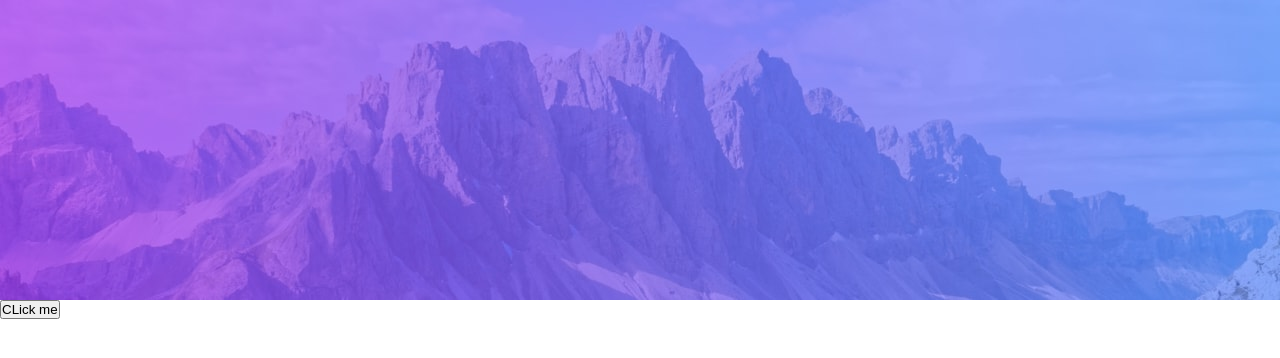
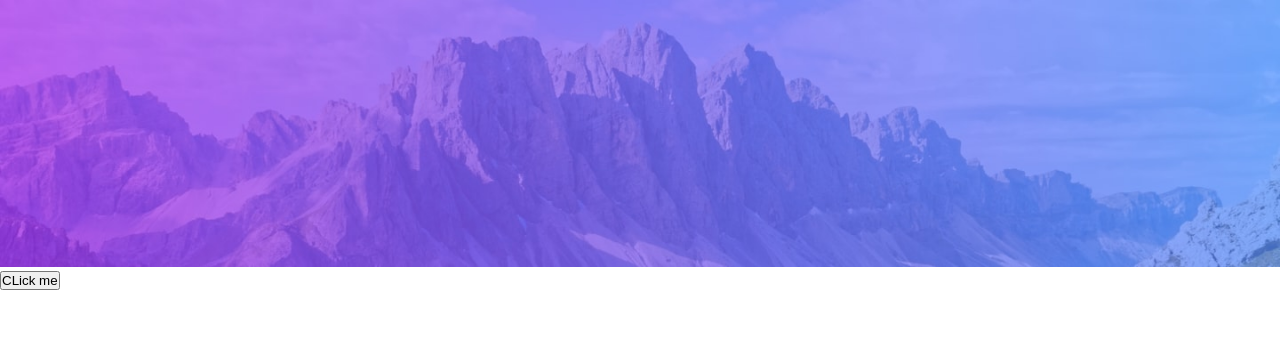
Before and after one commit to tonyykosseifyy/todo-app, a React (Create React App) app in the folder mern-tutorial/: page / in a window 1280 px wide. Shown: the top 358 px of the page. Built offline with nearby package versions, Linux system fonts and the light colour scheme.

Commit message:
app background-image created

```diff
--- a/mern-tutorial/src/App.js
+++ b/mern-tutorial/src/App.js
@@ -1,16 +1,28 @@
-import { useState } from "react";
+import { useState , useEffect } from "react";
 import './App.css';
-import Header from "./Components/Header";
-
+import bgDesktopLight from "./Assets/bg-desktop-light.jpg";
+import bgDesktopDark from "./Assets/bg-desktop-dark.jpg";
+import bgMobileLight from "./Assets/bg-mobile-light.jpg";
+import bgMobileDark from "./Assets/bg-mobile-dark.jpg";
+import { AppWrapper , AppBackgroundImage } from "./components";
 
 function App() {
   const [ darkTheme , setDarkTheme ] = useState(false);
-  const headerProps = {darkTheme , setDarkTheme};
+  const [ mobile , setMobile ] = useState(false);
+
+  useEffect(() => {
+    window.addEventListener("resize" , () => setMobile(window.innerWidth < 800))
+  }, [])
+  console.log(mobile);
+
   return (
-    <div className="app">
-      <Header {...headerProps} />
+    <AppWrapper>
+      <AppBackgroundImage
+        src={mobile ? darkTheme ? bgMobileDark:bgMobileLight : darkTheme ? bgDesktopDark:bgDesktopLight}
+        alt="design image"
+      />
       <button onClick={() => setDarkTheme(!darkTheme)}>CLick me</button>
-    </div>
+    </AppWrapper>
   );
 };
 
--- a/mern-tutorial/src/Components/Header.js
+++ /dev/null
@@ -1,39 +0,0 @@
-import { useState , useEffect } from "react";
-import bgDesktopLight from "../Assets/bg-desktop-light.jpg";
-import bgDesktopDark from "../Assets/bg-desktop-dark.jpg";
-import bgMobileLight from "../Assets/bg-mobile-light.jpg";
-import bgMobileDark from "../Assets/bg-mobile-dark.jpg";
-import styled from "styled-components";
-
-
-const Header = ({ darkTheme , setDarkTheme }) => {
-  const [ mobile , setMobile ] = useState(false);
-
-  useEffect(() => {
-    window.addEventListener("resize" , () => setMobile(window.innerWidth < 700))
-  }, [])
-  console.log(mobile);
-  return (
-    <HeaderWrapper>
-      <img
-      src={mobile ? darkTheme ? bgMobileDark:bgMobileLight : darkTheme ? bgDesktopDark:bgDesktopLight}
-      alt="design image" />
-    </HeaderWrapper>
-  );
-};
-
-
-export default Header;
-
-
-const HeaderWrapper = styled.header`
-  height: 400px;
-  @media (max-width: 1300px) {
-    height: 300px;
-  }
-  & > img {
-    width: 100% ;
-    height: 100%;
-    object-fit: cover;
-  }
-`
--- /dev/null
+++ b/mern-tutorial/src/components.js
@@ -0,0 +1,20 @@
+import styled from "styled-components";
+
+
+
+
+export const AppWrapper = styled.main`
+  min-height: 100vh ;
+`
+
+export const AppBackgroundImage = styled.img`
+  width: 100% ;
+  object-fit: cover;
+  min-height: 100px ;
+
+  /*max-height: 450px;
+
+  @media (max-width: 1300px) {
+    max-height: 330px;
+  }*/
+`
```
Also changed, not shown: mern-tutorial/public/index.html (+0 -10 lines).
